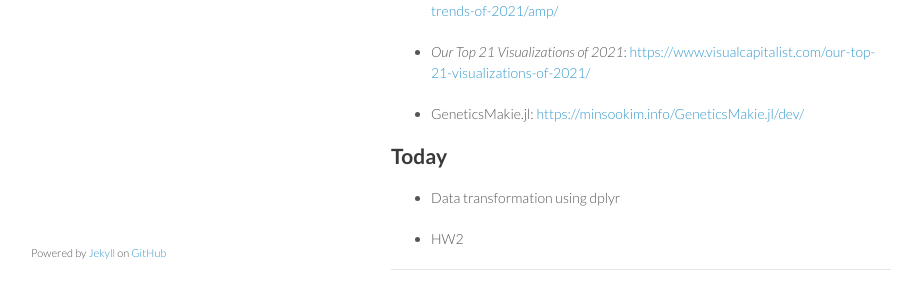
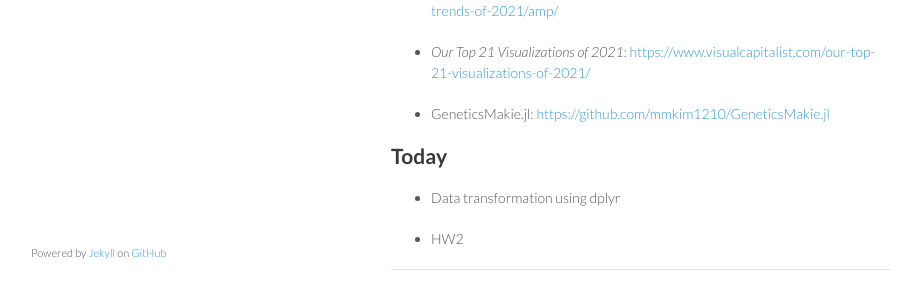
Before and after one commit to ucla-biostat-203b/2022winter, a Jekyll site: the page built from _posts/2022-01-25-week4-day1.md, in a window 1280 px wide. Shown: the part 568-861 px from the top of the page, without its empty margins (179-1101 px from the left). Built offline with Jekyll 4.4.1, drawn with Linux system fonts in a browser that asks for light colours; comment, search, counter and statistics services are not loaded; part of the change alters nothing that is shown.

Commit message:
change url to GeneticsMakie.jl GitHub repo

```diff
--- a/_posts/2022-01-25-week4-day1.md
+++ b/_posts/2022-01-25-week4-day1.md
@@ -21,7 +21,7 @@ category: biostat203bwinter2022
 
 * _Our Top 21 Visualizations of 2021_: <https://www.visualcapitalist.com/our-top-21-visualizations-of-2021/>
 
-* GeneticsMakie.jl: <https://minsookim.info/GeneticsMakie.jl/dev/>
+* GeneticsMakie.jl: <https://github.com/mmkim1210/GeneticsMakie.jl>
 
 ## Today
 
```
